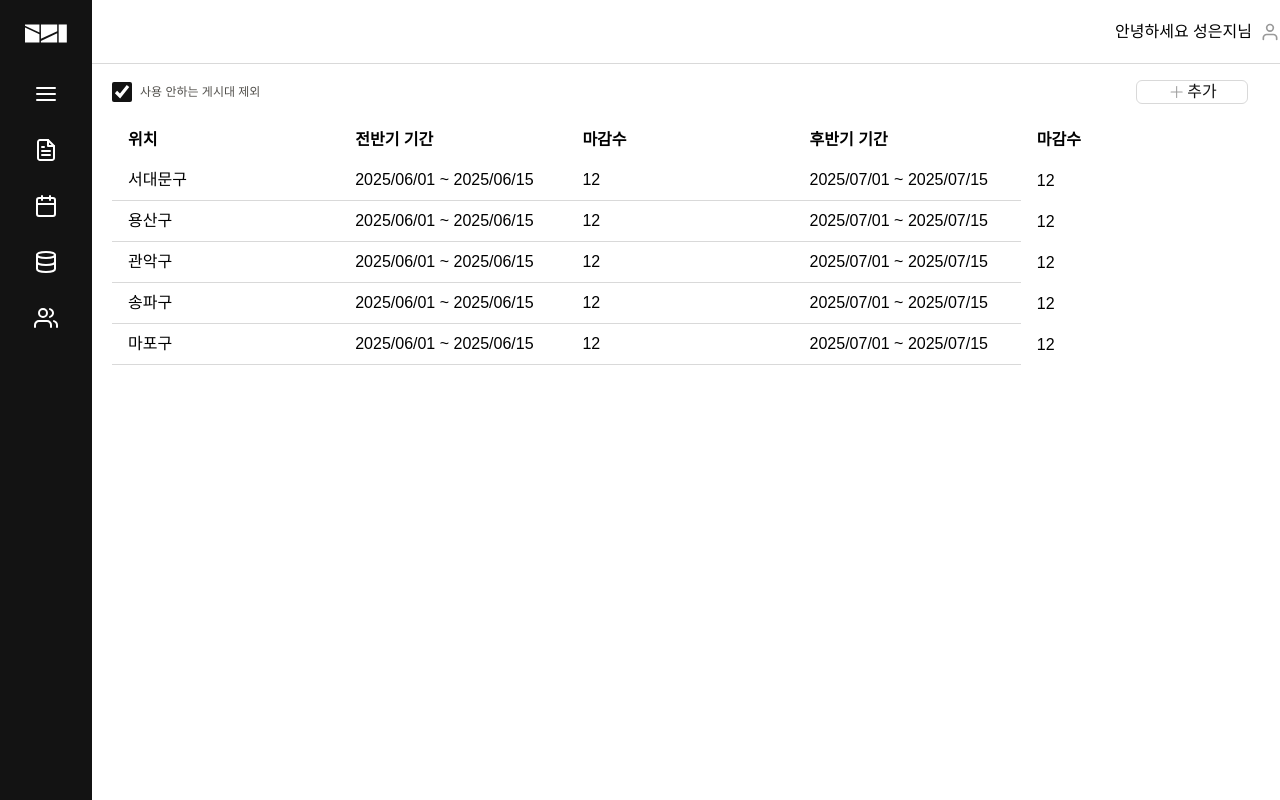
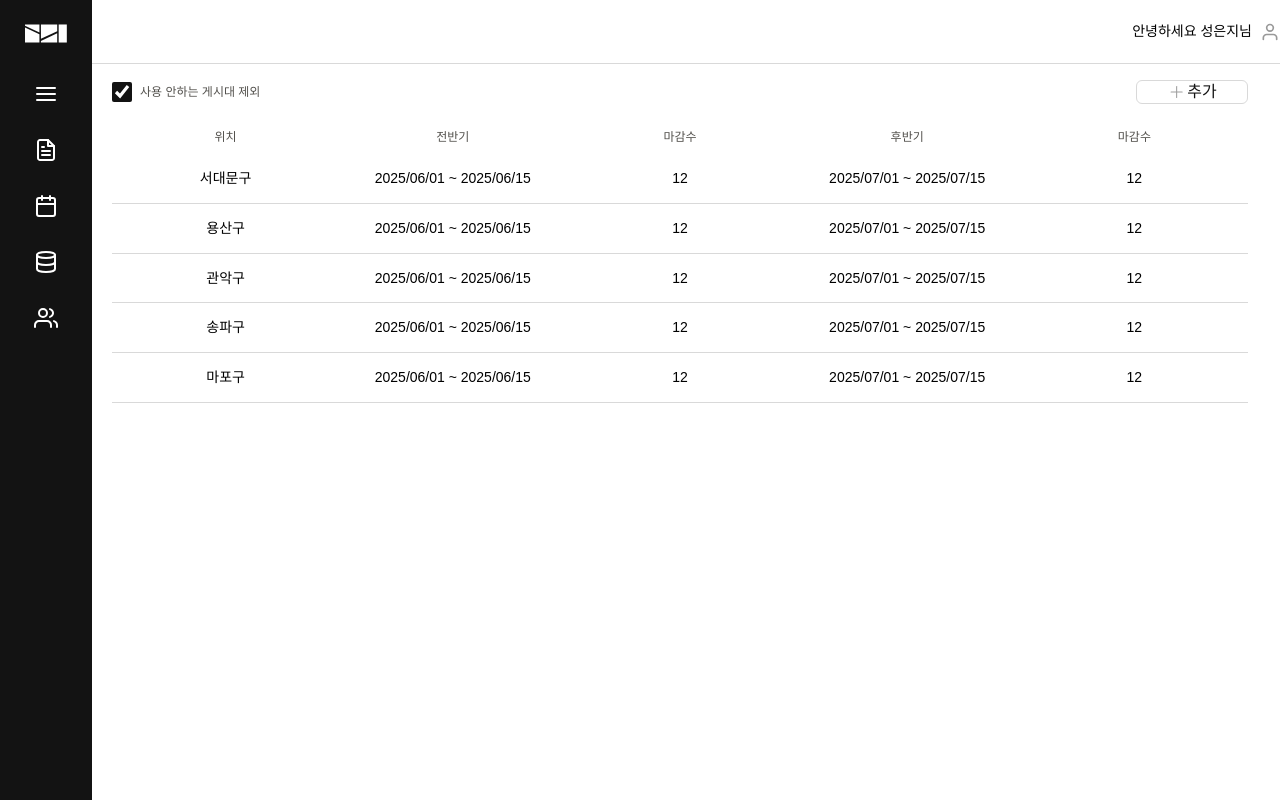
Before and after one commit to hansung-design-dev/hansung-design-admin, a Next.js app: page /banner-display in a window 1280 px wide. Built offline with nearby package versions, Linux system fonts and the light colour scheme; a web font is replaced by a local one.

Commit message:
design: complete banner-display ui

```diff
--- a/src/app/banner-display/page.tsx
+++ b/src/app/banner-display/page.tsx
@@ -80,7 +80,7 @@ const columns: TableColumn<RowType>[] = [
   { key: 'location', header: '위치' },
   {
     key: 'firstPeriod',
-    header: '전반기 기간',
+    header: '전반기',
     render: (row) =>
       `${formatDate(row.firstPeriodFrom)} ~ ${formatDate(row.firstPeriodTo)}`,
   },
@@ -91,7 +91,7 @@ const columns: TableColumn<RowType>[] = [
   },
   {
     key: 'secondPeriod',
-    header: '후반기 기간',
+    header: '후반기',
     render: (row) =>
       `${formatDate(row.secondPeriodFrom)} ~ ${formatDate(row.secondPeriodTo)}`,
   },
--- a/src/components/layout/header.tsx
+++ b/src/components/layout/header.tsx
@@ -8,7 +8,7 @@ export default function Header() {
     <div className="fixed top-0 left-[5.5rem] w-[95%] h-16 border-b-[0.1rem] border-gray-2 bg-white z-0">
       <div className="h-full flex items-center px-6 justify-between">
         <h1 className="text-1-700">{selectedMenu}</h1>
-        <div className="flex items-center gap-2">
+        <div className="flex items-center gap-2 text-0-875-500">
           안녕하세요 성은지님
           <button>
             <Image src="/svg/user.svg" alt="logo" width={20} height={20} />
--- a/src/layout/commonTable.tsx
+++ b/src/layout/commonTable.tsx
@@ -41,7 +41,7 @@ export function CommonTable<T>({
             {columns.map((col) => (
               <th
                 key={col.key}
-                className={`text-left px-4 py-2 font-semibold bg-white ${headerClassName} ${
+                className={`text-center align-middle px-4 py-2 text-0-75-500 text-gray-1 bg-white ${headerClassName} ${
                   col.className ?? ''
                 }`}
               >
@@ -54,7 +54,7 @@ export function CommonTable<T>({
           {data.map((row, rowIndex) => (
             <tr
               key={rowIndex}
-              className={` divide-y-[0.1rem] divide-gray-2 w-full hover:bg-gray-3 ${
+              className={`hover:bg-gray-3 text-0-875-500 ${
                 typeof rowClassName === 'function'
                   ? rowClassName(row, rowIndex)
                   : rowClassName
@@ -63,7 +63,9 @@ export function CommonTable<T>({
               {columns.map((col) => (
                 <td
                   key={col.key}
-                  className={`px-4 py-2  ${col.className ?? ''}`}
+                  className={`text-center align-middle px-4 py-[0.87rem] border-b border-gray-2 ${
+                    col.className ?? ''
+                  }`}
                 >
                   {col.render ? (
                     col.render(row, rowIndex)
```
